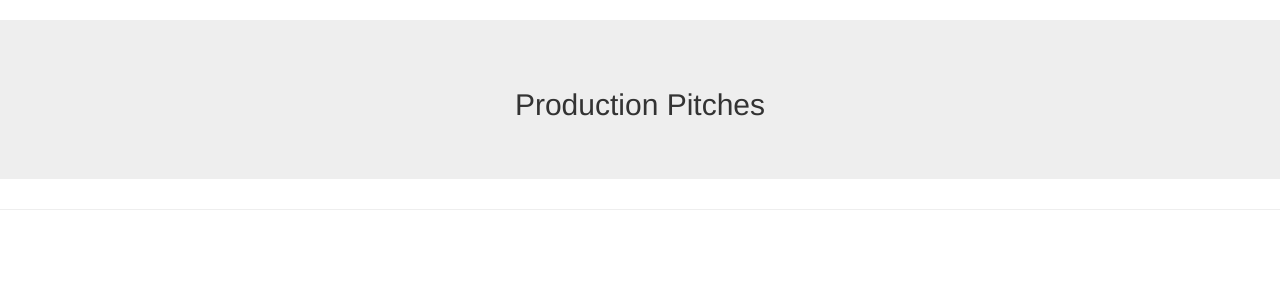
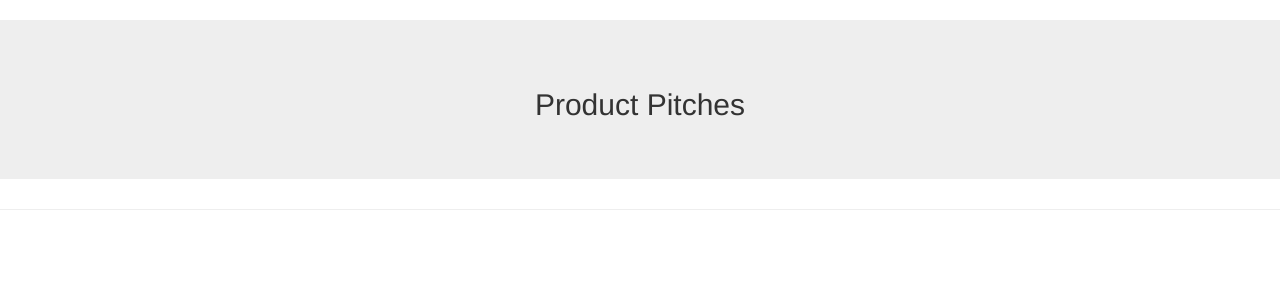
Before and after one commit to Chebichii-Lab/pitches, a Flask app: template app/templates/product.html in a window 1280 px wide. Shown: the part 52-352 px from the top of the page. Run offline with Flask 2, Linux system fonts and the light colour scheme; the template is opened without the code that fills it, so the values that code supplies are empty; some libraries are stand-ins or nearby versions.

Commit message:
add correction in the product.html file

```diff
--- a/app/main/views.py
+++ b/app/main/views.py
@@ -80,7 +80,7 @@ def displayInterviewCategory():
 @main.route('/category/product',methods= ['POST','GET'])
 def displayProductCategory():
     productPitches = Pitch.get_pitches('product')
-    return render_template('category/product.html',productPitches = productPitches)
+    return render_template('product.html',productPitches = productPitches)
 
 
     #view single pitch alongside its comments
--- a/app/templates/index.html
+++ b/app/templates/index.html
@@ -39,7 +39,7 @@
             <h3 style="font-family: 'Dancing Script', cursive; font-size:35px; font-weight:bold;">PROMOTION PITCHES</h3>
             <hr>
             <p>A summary of how promotional pitches should look like.How they are structured. </p>
-                <a href="" class="btn btn-primary btn-lg -center">
+                <a href="{{url_for('main.displayProductCategory')}}" class="btn btn-primary btn-lg -center">
                 View Pitch</a>
         </div>
     </div>
--- a/app/templates/product.html
+++ b/app/templates/product.html
@@ -4,7 +4,7 @@
 {%block content%}
 <div class="jumbotron jumbotron-fluid">
     <div class="container text-center">
-      <h2 class="card-title h1-responsive font-bold">Production Pitches</h2>
+      <h2 class="card-title h1-responsive font-bold">Product Pitches</h2>
     </div>
   </div>
     <hr>
```
